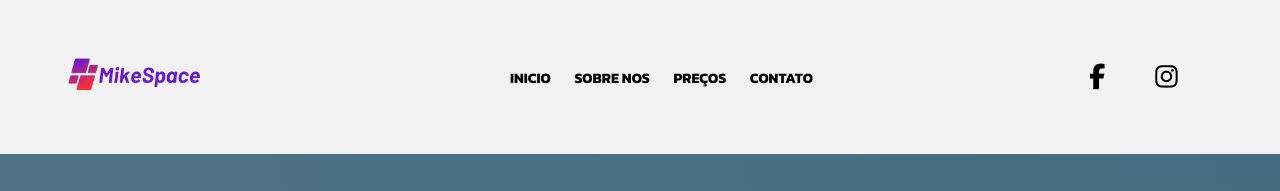
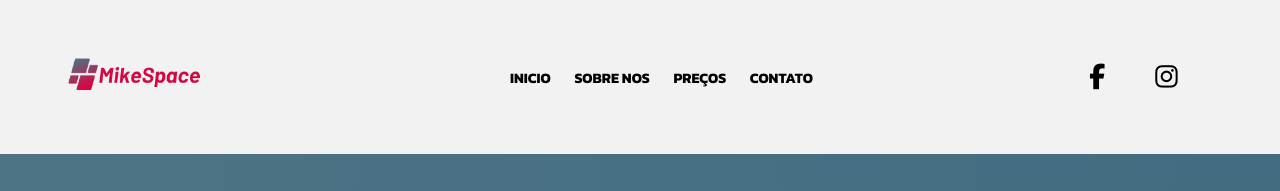
Before and after one commit to MikeDEV2022/projectus-vendatis, a plain HTML site: page index.html in a window 1280 px wide. Shown: the top 191 px of the page. Drawn offline with Linux system fonts and the light colour scheme.

Commit message:
Att final

```diff
--- a/index.html
+++ b/index.html
@@ -10,7 +10,7 @@
 </head>
 <body>
     <header class="header-container">
-        <img src="imagens/mike-logo.png" alt="logo">
+        <img src="imagens/logo-mike.png" alt="logo">
         <nav class="nav-list">
             <a href="#">Inicio</a>
             <a href="#">Sobre nos</a>
```
Also changed, not shown: imagens/logo-mike.png (added).
